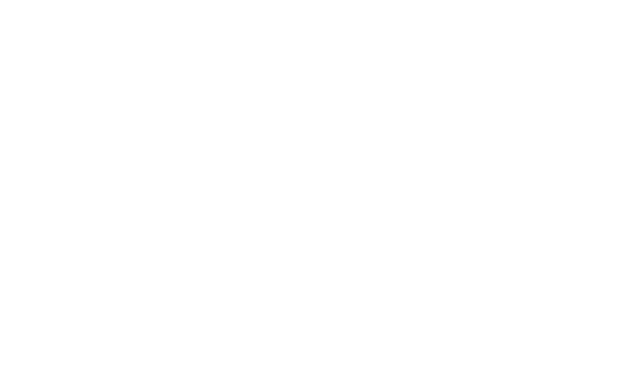
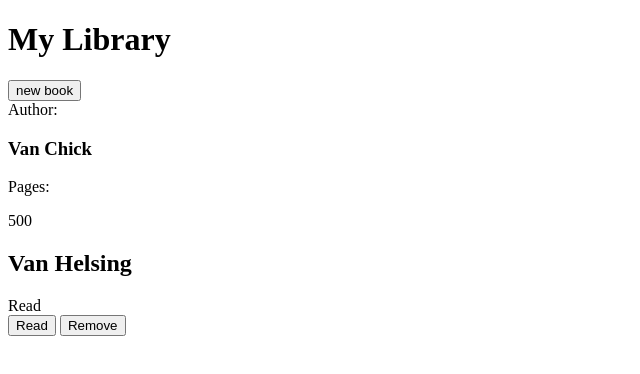
Before and after one commit to Lemnsa/Library, a plain HTML site: page index.html in a window 1280 px wide. Shown: the whole page, without its empty margins (0-640 px from the left). Drawn offline with Linux system fonts and the light colour scheme.

Commit message:
Create Book Card

```diff
--- a/index.html
+++ b/index.html
@@ -7,7 +7,22 @@
     <link rel="stylesheet" href="style.css">
 </head>
 <body>
-
+    <h1>My Library</h1>
+    <main class="container">
+        <button id="btn">new book</button>
+        <article class="card">
+            <div>Author: <h3 class="author-name">Van Chick</h3></div>
+            <div>Pages: <p class="page-number">500</p></div>
+            <div class="title-container">
+                <h1 class="title">Van Helsing</h1>
+                <span class="status">Read</span>
+            </div>
+            <div class="buttons">
+                <button type="button">Read</button>
+                <button type="button">Remove</button>
+            </div>
+        </article>
+    </main>
 
     <script src="app.js"></script>
 </body>
```
